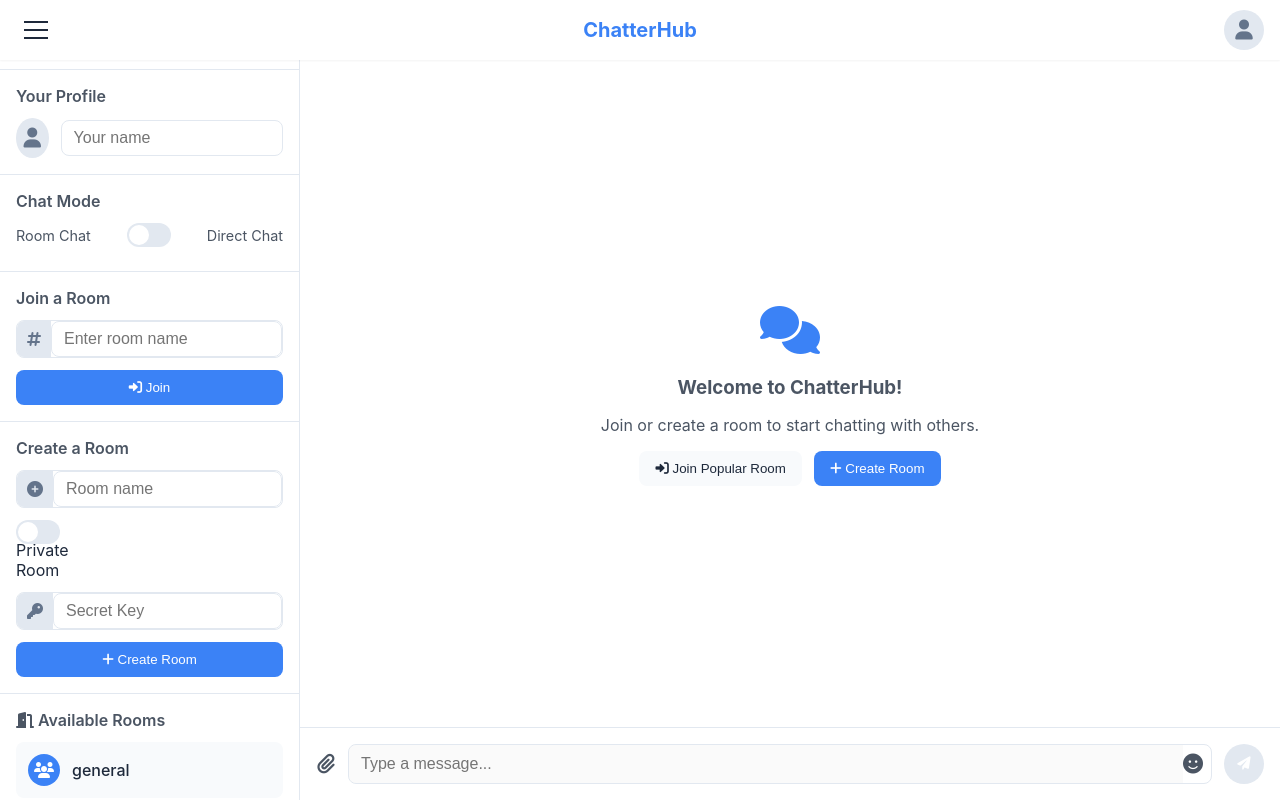
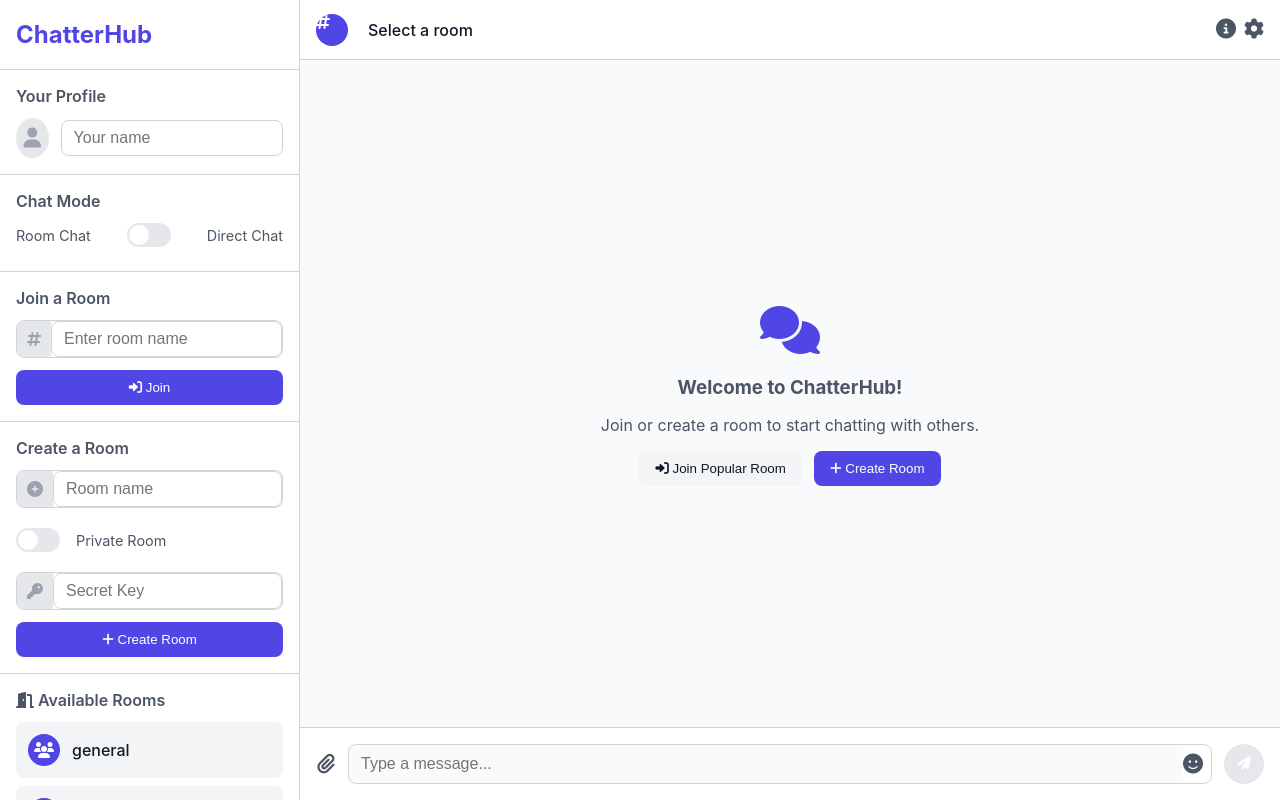
Before and after one commit to Made-me-like-this/vigilant-journey, a Flask app: page / in a window 1280 px wide. Run offline with Flask 3, Linux system fonts and the light colour scheme; some libraries are stand-ins or nearby versions.

Commit message:
Assistant checkpoint: Improved mobile UI, fixed hamburger menu, and enhanced UX
Assistant generated file changes:
- static/main.js: Fix setupDirectMessagingUI function and improve mobile menu behavior, Move setupDirectMessagingUI function before DOMContentLoaded, Update startDirectMessage to hide mobile menu
- static/style.css: Clean up duplicate CSS and improve mobile responsiveness, Improve mobile header visibility and hamburger menu behavior, Fix hamburger menu visibility for desktop vs mobile, Add notification styles and improve mobile sidebar behavior, Add room type toggle styles
- templates/index.html: Update HTML structure to fix toggle labels and improve accessibility

---

User prompt:

keeping the logic the same. Can you suggest on how to improve the UI and remove redundancy also for the hamburger menu lines, they should not appear if the website is loaded in laptop. Let it collapse everything in a hamburger menu on phone. Also when a use chooses an action like messaging directly, it should now hide the menu and take the user to the messaging UI

Replit-Commit-Author: Assistant
Replit-Commit-Session-Id: d1ce63b9-9584-4a22-9090-9efb573b0cd3

```diff
--- a/static/style.css
+++ b/static/style.css
@@ -50,7 +50,6 @@ body {
     height: 60px;
     background: var(--card-bg);
     padding: 0 1rem;
-    display: flex;
     align-items: center;
     justify-content: space-between;
     box-shadow: var(--shadow-sm);
@@ -63,36 +62,11 @@ body {
     color: var(--primary-color);
 }
 
-/* CSS Custom Properties */
-:root {
-    --primary-color: #3b82f6;
-    --primary-dark: #2563eb;
-    --bg-primary: #ffffff;
-    --bg-secondary: #f8fafc;
-    --bg-tertiary: #e2e8f0;
-    --card-bg: #ffffff;
-    --text-primary: #1e293b;
-    --text-light: #64748b;
-    --border-color: #e2e8f0;
-    --transition: all 0.2s ease;
-    --success-color: #10b981;
-    --error-color: #ef4444;
-    --warning-color: #f59e0b;
-}
-
-[data-theme="dark"] {
-    --bg-primary: #0f172a;
-    --bg-secondary: #1e293b;
-    --bg-tertiary: #334155;
-    --card-bg: #1e293b;
-    --text-primary: #f1f5f9;
-    --text-light: #94a3b8;
-    --border-color: #334155;
-}
+/* Remove duplicate CSS variables - using the ones defined above */
 
 /* Hamburger Menu */
 .hamburger {
-    display: block;
+    display: none;
     cursor: pointer;
     border: none;
     background: transparent;
@@ -411,6 +385,23 @@ body {
     display: flex;
     flex-direction: column;
     gap: 0.75rem;
+}
+
+.room-type-option {
+    display: flex;
+    align-items: center;
+    gap: 0.5rem;
+    margin: 0.5rem 0;
+}
+
+.secret-key-group {
+    display: none;
+}
+
+.toggle-label {
+    font-size: 0.9rem;
+    color: var(--text-secondary);
+    margin-left: 0.5rem;
 }
 
 .input-group {
@@ -905,4 +1009,34 @@ body {
     .hamburger {
         display: block;
     }
+
+    /* Hide close button on desktop */
+    .close-sidebar {
+        display: none;
+    }
 }
+
+/* Desktop - hide close button and mobile header */
+@media (min-width: 769px) {
+    .mobile-header {
+        display: none;
+    }
+
+    .hamburger {
+        display: none;
+    }
+
+    .close-sidebar {
+        display: none;
+    }
+
+    .sidebar {
+        position: relative;
+        transform: none;
+    }
+
+    .chat-area {
+        margin-top: 0;
+        height: 100vh;
+    }
+}
--- a/templates/index.html
+++ b/templates/index.html
@@ -87,8 +87,8 @@
                         <label class="toggle">
                             <input type="checkbox" id="isPrivateRoom">
                             <span class="toggle-slider"></span>
-                            <span class="toggle-label">Private Room</span>
                         </label>
+                        <span class="toggle-label">Private Room</span>
                     </div>
                     <div class="input-group secret-key-group">
                         <i class="fas fa-key input-icon"></i>
```
Also changed, not shown: other parts of static/style.css (+115 -2 lines), static/main.js (+39 -9 lines).
